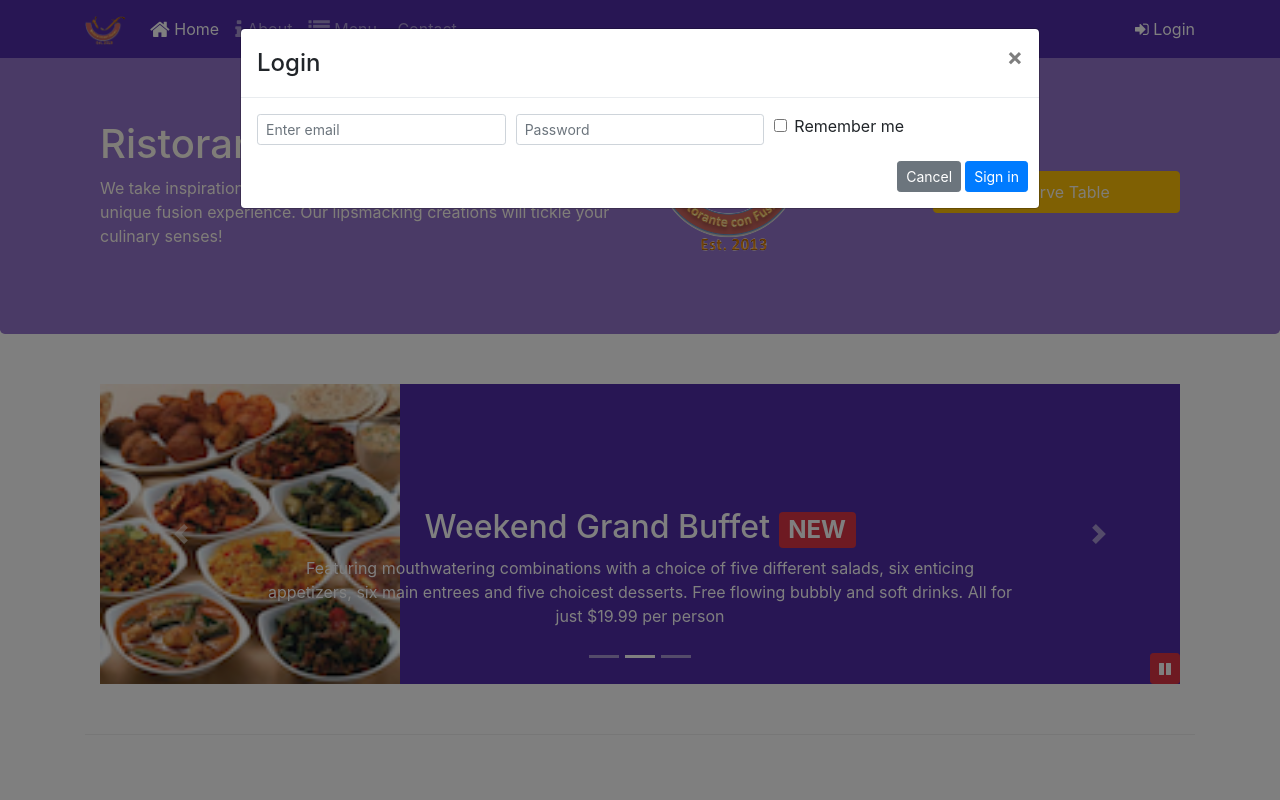
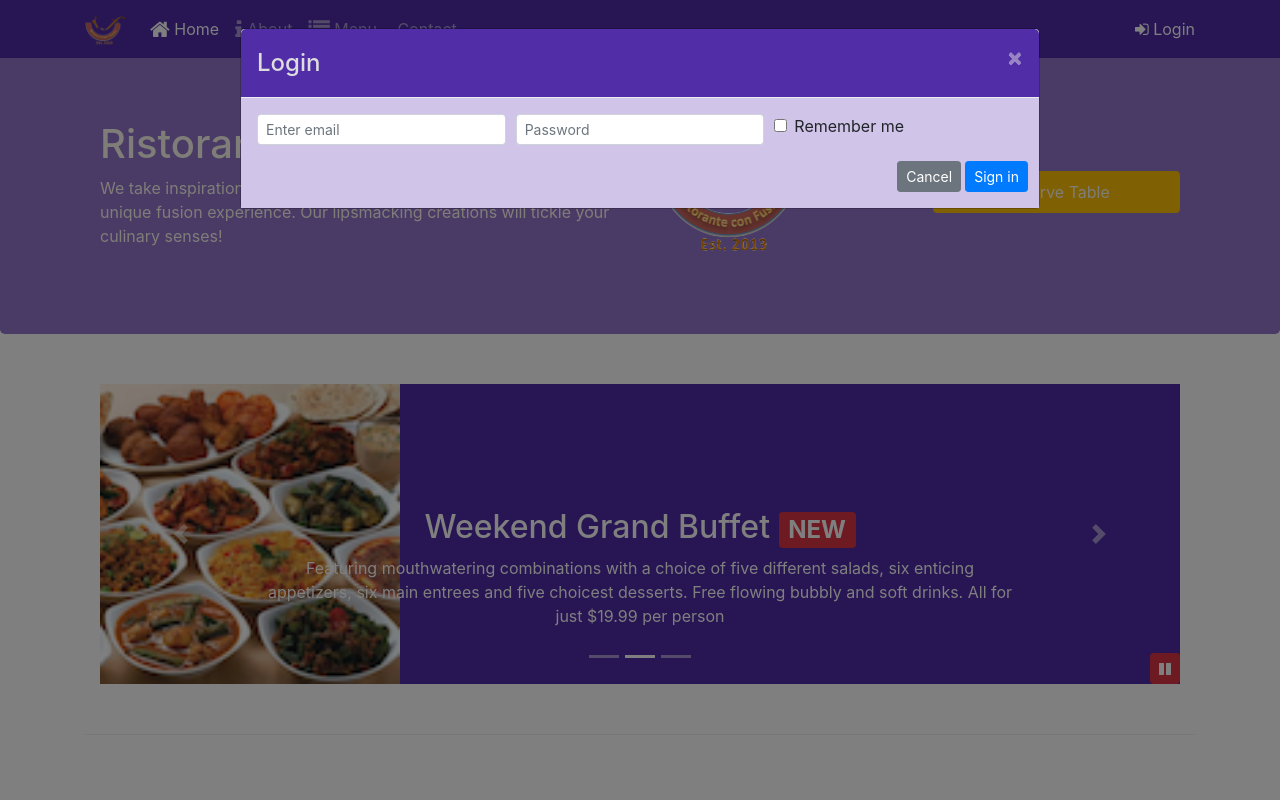
Before and after one commit to chiuyong/conFusion, a website: page index.html in a window 1280 px wide. Both pictures are taken after a click on the link "Login". Shown: the top 800 px of the page. Drawn offline with nearby package versions, Linux system fonts and the light colour scheme; some icons are missing.

Commit message:
Assignment 04

```diff
--- a/css/styles.scss
+++ b/css/styles.scss
@@ -74,3 +74,15 @@ body {
   bottom: 0px;
   z-index: 1;
 }
+
+.modal-header {
+  background-color: $background-dark;
+  color: $lt-gray;
+  .close {
+    color: $lt-gray;
+  }
+}
+
+.modal-body {
+  background-color: $background-pale;
+}
--- a/index.html
+++ b/index.html
@@ -30,7 +30,7 @@
                     <li class="nav-item"><a class="nav-link" href="./contactus.html"><i class="fa fa-address fa-lg"></i> Contact</a></li>
                 </ul>
                 <span class="navbar-text">
-                    <a data-toggle="modal" data-target="#loginModal">
+                    <a id="loginBtn">
                         <span class="fa fa-sign-in"></span> Login
                     </a>
                 </span>
@@ -161,7 +161,7 @@
                             <img src="img/logo.png" class="img-fluid">
                         </div>
                         <div class="col-12 col-md-6 align-self-center">
-                            <a class="btn btn-block btn-warning nav-link" data-toggle="modal" data-target="#reservationModal">
+                            <a class="btn btn-block btn-warning nav-link" id="reserveTableBtn">
                                 Reserve Table
                             </a>
                         </div>
@@ -323,6 +323,14 @@
                     $("#carouselButton").children("span").addClass('fa-pause')
                 }
             })
+            // Toggle Reserve Table Modal
+            $("#reserveTableBtn").click(function() {
+                $("#reservationModal").modal("toggle");
+            })
+            // Toggle Login Modal
+            $("#loginBtn").click(function() {
+                $("#loginModal").modal("toggle");
+            })
         })
     </script>
 </body>
```
Also changed, not shown: css/styles.css.
